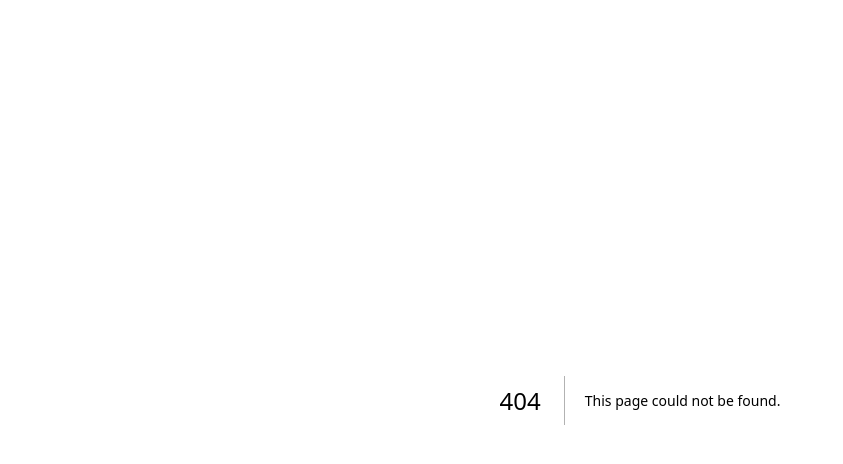
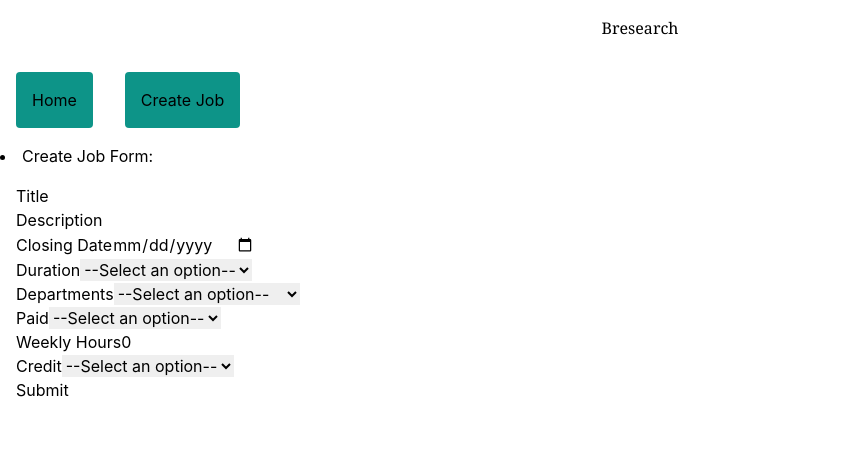
Before and after one commit to ucladevx/bresearch, a Next.js app: page /job-create/CreateJob in a window 1280 px wide. Before the commit this address had no page. Shown: the top 464 px of the page, without its empty margins (0-843 px from the left). Built offline with nearby package versions, Linux system fonts and the light colour scheme.

Commit message:
basic functionality of job create page : dropdown options for department, duration, etc.. and submit button to handle the routing also added functionality to make filters drop down on Home Page

```diff
--- /dev/null
+++ b/pages/job-create/CreateJob.js
@@ -0,0 +1,183 @@
+import NavBar from '../nav/NavBar';
+import { useState } from 'react';
+
+export default function CreateJob() {
+  const Department = [
+    'ENGINEERING',
+    'HUMANITIES',
+    'LIFE_SCIENCES',
+    'PHYSICAL_SCIENCES',
+    'SOCIAL_SCIENCES',
+  ];
+  const Duration = ['QUARTERLY', 'SUMMER', 'ACADEMIC_YEAR', 'YEAR_ROUND'];
+  const paidCreditOptions = ['Yes', 'No'];
+
+  const [jobTitle, setjobTitle] = useState('');
+  const [jobDescription, setjobDescription] = useState('');
+  const [jobclosingDate, setclosingDate] = useState('');
+  const [jobDuration, setjobDuration] = useState('');
+  const [jobDepartments, setjobDepartments] = useState([]);
+  const [jobPaid, setjobPaid] = useState(false);
+  const [jobweeklyHours, setweeklyHours] = useState(0);
+  const [jobcredit, setjobcredit] = useState(false);
+
+  function handleChange() {
+    fetch('/api/jobs/create', {
+      method: 'POST',
+      headers: {
+        'Content-Type': 'application/json',
+      },
+      body: JSON.stringify({
+        title: jobTitle,
+        description: jobDescription,
+        closingDate: jobclosingDate,
+        paid: jobPaid,
+        duration: jobDuration,
+        departments: jobDepartments,
+        weeklyHours: jobweeklyHours,
+        credit: jobcredit,
+      }),
+    });
+  }
+  return (
+    <div>
+      <NavBar></NavBar>
+      <li>Create Job Form:</li>
+      <div class="p-4 m-4x">
+        <form action="/api/jobs/create" method="post">
+          <div>
+            <label for="title">Title</label>
+            <input
+              value={jobTitle}
+              onChange={(e) => {
+                setjobTitle(e.target.value);
+              }}
+              type="text"
+              id="title"
+              name="title"
+              required
+              minlength="5"
+            />
+          </div>
+          <div>
+            <label for="description">Description</label>
+            <input
+              value={jobDescription}
+              onChange={(e) => {
+                setjobDescription(e.target.value);
+              }}
+              type="text"
+              id="description"
+              name="description"
+              required
+            />
+          </div>
+          <div>
+            <label for="closingdate">Closing Date</label>
+            <input
+              value={jobclosingDate}
+              onChange={(e) => {
+                setclosingDate(e.target.value);
+              }}
+              type="date"
+              id="closingdate"
+              name="closingdate"
+              required
+            />
+          </div>
+          <div>
+            <label for="duration">Duration</label>
+            <select
+              value={jobDuration}
+              onChange={(e) => {
+                setjobDuration(e.target.value);
+              }}
+            >
+              <option value="">--Select an option--</option>
+              {Duration.map((val, index) => (
+                <option key={index} value={val}>
+                  {val}
+                </option>
+              ))}
+            </select>
+          </div>
+          <div>
+            {/* Need to make this multiple options */}
+            <label for="departments">Departments</label>
+            <select
+              value={jobDepartments}
+              onChange={(e) => {
+                setjobDepartments(e.target.value);
+              }}
+            >
+              <option value="">--Select an option--</option>
+              {Department.map((val, index) => (
+                <option key={index} value={val}>
+                  {val}
+                </option>
+              ))}
+            </select>
+          </div>
+          <div>
+            <label for="paid">Paid</label>
+            <select
+              value={jobPaid}
+              onChange={(e) => {
+                if (e.target.value === 'Yes') setjobPaid(true);
+                else setjobPaid(false);
+              }}
+            >
+              <option value="">--Select an option--</option>
+              {paidCreditOptions.map((val, index) => (
+                <option key={index} value={val}>
+                  {val}
+                </option>
+              ))}
+            </select>
+          </div>
+          <div>
+            <label for="weeklyhours">Weekly Hours</label>
+            <input
+              value={jobweeklyHours}
+              onChange={(e) => {
+                setweeklyHours(e.target.value);
+              }}
+              type="number"
+              id="weeklyhours"
+              name="weeklyhours"
+              required
+              max="100"
+            />
+          </div>
+          <div>
+            <label for="credit">Credit</label>
+            <select
+              value={jobcredit}
+              onChange={(e) => {
+                if (e.target.value === 'Yes') setjobcredit(true);
+                else setjobcredit(false);
+              }}
+            >
+              <option value="">--Select an option--</option>
+              {paidCreditOptions.map((val, index) => (
+                <option key={index} value={val}>
+                  {val}
+                </option>
+              ))}
+            </select>
+          </div>
+          <div>
+            <button
+              type="submit"
+              onClick={() => {
+                handleChange();
+              }}
+            >
+              Submit
+            </button>
+          </div>
+        </form>
+      </div>
+    </div>
+  );
+}
--- /dev/null
+++ b/pages/search-components/CheckBox.js
@@ -0,0 +1,46 @@
+import React, { useState } from 'react';
+import CheckBoxLists from './CheckBoxLists';
+
+function CheckBox({ allCheckedBoxes, setallCheckedBoxes, Department, Duration }) {
+  // const renderCheckboxLists = () =>
+  //   Department.map((value, index) => (
+  //     <div class="bg-pink text-black" key={index}>
+  //       <input
+  //         onChange={() => handleToggle(value)}
+  //         type="checkbox"
+  //         checked={checkedDepartments.has(value)}
+  //       />
+  //       <span class="font-serif m-3">{value}</span>
+  //     </div>
+  //   ));
+
+  // Update this when clicking "Department"
+  const [isVisible, setIsVisible] = useState(false);
+
+  return (
+    <div>
+      <div>
+        <div onClick={() => setIsVisible(!isVisible)} class="text-black font-serif">
+          DEPARTMENT
+        </div>
+        {isVisible ? (
+          <CheckBoxLists
+            filterCategory={Department}
+            allCheckedBoxes={allCheckedBoxes}
+            setallCheckedBoxes={setallCheckedBoxes}
+          />
+        ) : null}
+      </div>
+      <div>
+        <div class="text-black font-serif">DURATION</div>
+        <CheckBoxLists
+          filterCategory={Duration}
+          allCheckedBoxes={allCheckedBoxes}
+          setallCheckedBoxes={setallCheckedBoxes}
+        />
+      </div>
+    </div>
+  );
+}
+
+export default CheckBox;
--- /dev/null
+++ b/pages/search-components/CheckBoxLists.jsx
@@ -0,0 +1,29 @@
+import React from 'react';
+
+function CheckBoxLists({ filterCategory, allCheckedBoxes, setallCheckedBoxes }) {
+  const handleToggle = (value) => {
+    console.log(value);
+    const newChecked = new Set([...allCheckedBoxes]);
+    if (!allCheckedBoxes.has(value)) {
+      newChecked.add(value);
+    } else {
+      newChecked.delete(value);
+    }
+    setallCheckedBoxes(newChecked);
+  };
+
+  console.log(allCheckedBoxes);
+
+  return filterCategory.map((value, index) => (
+    <div class="bg-pink text-black" key={index}>
+      <input
+        onChange={() => handleToggle(value)}
+        type="checkbox"
+        checked={allCheckedBoxes.has(value)} /* unsure what to do with this */
+      />
+      <span class="font-serif m-3">{value}</span>
+    </div>
+  ));
+}
+
+export default CheckBoxLists;
--- /dev/null
+++ b/pages/search-components/JobsList.jsx
@@ -0,0 +1,47 @@
+import React from 'react';
+
+const JobsList = ({ jobs, allCheckedBoxes }) => {
+  console.log('checkedfilters', allCheckedBoxes);
+
+  // let filteredJobs = jobs.filter((job) =>
+  //   job.departments.some((department) => allCheckedBoxes.has(department))
+  // );
+
+  let filteredJobs = jobs.filter((job) => {
+    return (
+      job.departments.some((item) => allCheckedBoxes.has(item)) || allCheckedBoxes.has(job.duration)
+    );
+  });
+  console.log('filtered jobs', filteredJobs);
+
+  if (filteredJobs.length === 0 && allCheckedBoxes.size === 0) filteredJobs = jobs;
+
+  if (allCheckedBoxes.size !== 0 && filteredJobs.length === 0) {
+    return (
+      <div class="bg-teal-500">
+        <div class="text-black underline bold bg-teal-600 p-4">Jobs Available:</div>
+        <div class="text-black m-4 p-4 ">No Jobs Available!</div>
+      </div>
+    );
+  } else {
+    return (
+      <div class="bg-teal-500">
+        <div class="text-black underline bold bg-teal-600 p-4">Jobs Available:</div>
+        {filteredJobs.map((job, index) => {
+          return (
+            <div class="hover:bg-teal-600 rounded m-4 p-4 text-black" key={index}>
+              <ul key={job.id}>
+                <li>{job.title}</li>
+                <li>Job Description: {job.description}</li>
+                <li>Job Department: {job.departments}</li>
+                <li>Job Duration: {job.duration}</li>
+              </ul>
+            </div>
+          );
+        })}
+      </div>
+    );
+  }
+};
+
+export default JobsList;
--- /dev/null
+++ b/pages/search-components/JobsPage.jsx
@@ -0,0 +1,33 @@
+import React from 'react';
+import JobsList from './JobsList';
+import { useState } from 'react';
+import CheckBox from './CheckBox';
+
+const JobsPage = ({ jobs }) => {
+  const Department = [
+    'ENGINEERING',
+    'HUMANITIES',
+    'LIFE_SCIENCES',
+    'PHYSICAL_SCIENCES',
+    'SOCIAL_SCIENCES',
+  ];
+  const Duration = ['QUARTERLY', 'SUMMER', 'ACADEMIC_YEAR', 'YEAR_ROUND'];
+
+  const [allCheckedBoxes, setallCheckedBoxes] = useState(new Set());
+
+  return (
+    <div class="bg-teal-100 p-10">
+      <div class="bg-teal-300 p-4">
+        <CheckBox
+          allCheckedBoxes={allCheckedBoxes}
+          setallCheckedBoxes={setallCheckedBoxes}
+          Department={Department}
+          Duration={Duration}
+        />
+      </div>
+      <JobsList jobs={jobs} allCheckedBoxes={allCheckedBoxes} />
+    </div>
+  );
+};
+
+export default JobsPage;
```
